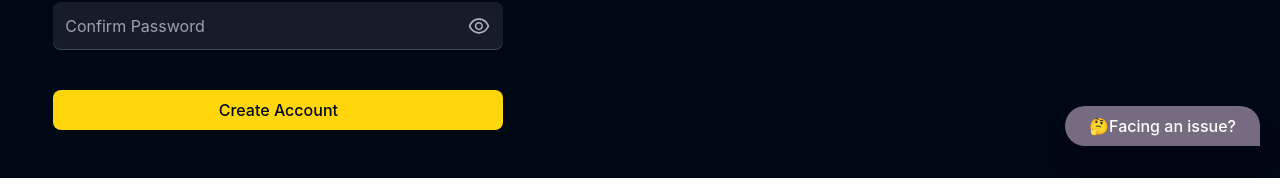
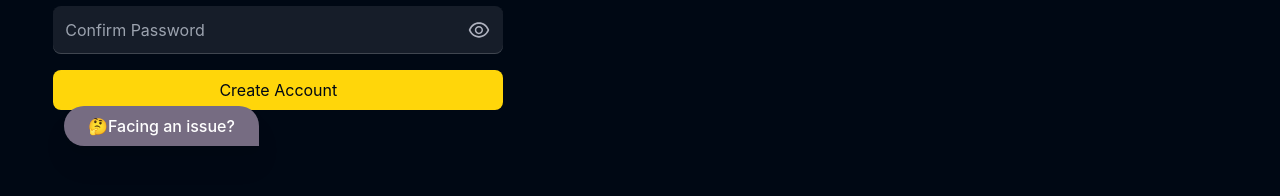
Before and after one commit to ashutoshgithubs/iemhacks_DEV-G, a React (Create React App) app: page /signup in a window 1280 px wide. Shown: the part 638-834 px from the top of the page. Built offline with nearby package versions, Linux system fonts and the light colour scheme; no server answers.

Commit message:
In signup page some icons overlap the sign up button #114

```diff
--- a/src/App.js
+++ b/src/App.js
@@ -172,12 +172,13 @@ function App() {
         </Route>
         <Route path="*" element={<Error />} />
       </Routes>
-
+<div style={{display:'flex',margin:'5%'}}>
       { isVisible && (<motion.button
         onClick={() => window.scrollTo({ top: 0, behavior: "smooth" })}
         whileHover={{ scale: 1.05, originX: 0, color: "#f8e112" }}
         transition={{opacity: {duration: 0.2}}}
-        className="my-12 fixed bottom-4 right-4 bg-[#766c82] text-white font-medium text-3xl p-4 text-white100 rounded-full drop-shadow-x"
+        style={{marginTop:2}}
+        className="fixed bottom-4 right-4 bg-[#766c82] text-white font-small text-3xl p-4 text-white100 rounded-full drop-shadow-x"
         ><FaArrowUp /></motion.button>)}
 
       {pathname !== "/" && (
@@ -187,7 +188,7 @@ function App() {
         style={{
           position: "fixed",
           bottom: 16,
-          right: 20,
+          marginTop:2,
           zIndex: 10000000,
         }}
         className="bg-[#766c82]
@@ -199,6 +200,7 @@ function App() {
       </motion.button>
 
       )}
+      </div>
     </div>
   );
 }
--- a/src/components/core/auth/SignupForm.jsx
+++ b/src/components/core/auth/SignupForm.jsx
@@ -183,8 +183,9 @@ export default function SignupForm() {
           </label>
         </div>
         <button
+        style={{marginTop:'0px'}}
           type="submit"
-          className="mt-6 rounded-[8px] bg-yellow-50 py-[8px] px-[12px] font-medium text-richblack-900"
+          className="mt-6 rounded-[8px] bg-yellow-50 py-[8px] px-[12px] font-small text-richblack-900"
         >
           Create Account
         </button>
```
